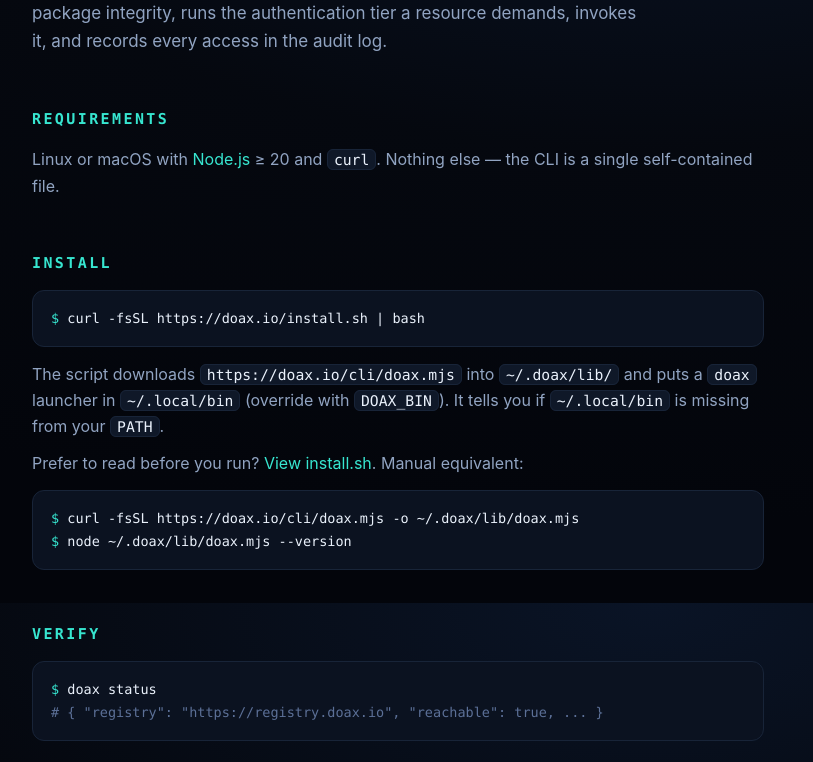
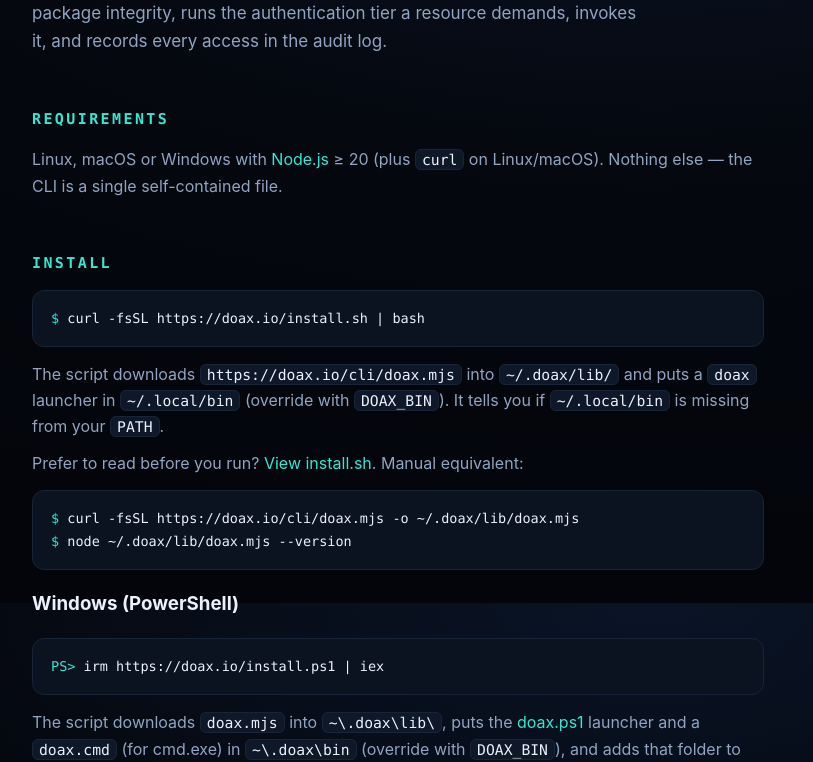
Before and after one commit to sugeul/doax, a website: page infra/site/install.html in a window 1280 px wide. Shown: the part 197-959 px from the top of the page, without its empty margins (242-1055 px from the left). Drawn offline with Linux system fonts and the light colour scheme.

Commit message:
windows script 추가

```diff
--- a/infra/site/install.html
+++ b/infra/site/install.html
@@ -75,7 +75,7 @@
     </p>
 
     <h2>Requirements</h2>
-    <p>Linux or macOS with <a href="https://nodejs.org" rel="noopener">Node.js</a> ≥ 20 and <code>curl</code>. Nothing else — the CLI is a single self-contained file.</p>
+    <p>Linux, macOS or Windows with <a href="https://nodejs.org" rel="noopener">Node.js</a> ≥ 20 (plus <code>curl</code> on Linux/macOS). Nothing else — the CLI is a single self-contained file.</p>
 
     <h2>Install</h2>
     <pre><span class="p">$</span> curl -fsSL https://doax.io/install.sh | bash</pre>
@@ -83,6 +83,10 @@
     <p>Prefer to read before you run? <a href="/install.sh">View install.sh</a>. Manual equivalent:</p>
     <pre><span class="p">$</span> curl -fsSL https://doax.io/cli/doax.mjs -o ~/.doax/lib/doax.mjs
 <span class="p">$</span> node ~/.doax/lib/doax.mjs --version</pre>
+
+    <h3>Windows (PowerShell)</h3>
+    <pre><span class="p">PS&gt;</span> irm https://doax.io/install.ps1 | iex</pre>
+    <p>The script downloads <code>doax.mjs</code> into <code>~\.doax\lib\</code>, puts the <a href="/doax.ps1">doax.ps1</a> launcher and a <code>doax.cmd</code> (for cmd.exe) in <code>~\.doax\bin</code> (override with <code>DOAX_BIN</code>), and adds that folder to your user <code>PATH</code>. If your execution policy blocks scripts, run <code>Set-ExecutionPolicy -Scope CurrentUser RemoteSigned</code> or use <code>doax.cmd</code>. <a href="/install.ps1">View install.ps1</a>.</p>
 
     <h2>Verify</h2>
     <pre><span class="p">$</span> doax status
@@ -137,7 +141,8 @@
     <p>Unrouted namespaces use the default registry (<code>doax registry add default &lt;url&gt;</code>, or <code>DOAX_REGISTRY</code>). Audit events for a resource are delivered to the registry it came from, so a company's own usage lands in its own audit log.</p>
 
     <h2>Uninstall</h2>
-    <pre><span class="p">$</span> rm -rf ~/.doax ~/.local/bin/doax</pre>
+    <pre><span class="p">$</span> rm -rf ~/.doax ~/.local/bin/doax
+<span class="p">PS&gt;</span> Remove-Item -Recurse -Force ~\.doax   <span class="c"># Windows; also drop ~\.doax\bin from your user PATH</span></pre>
     <p><code>~/.doax</code> also holds your cached credentials and the package cache; removing it removes them.</p>
 
     <footer>
```
Also changed, not shown: 5 other files.
